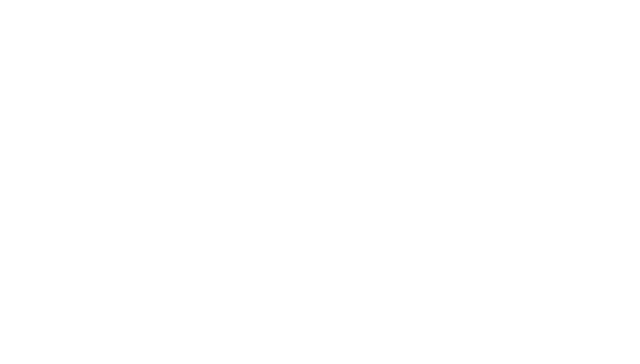
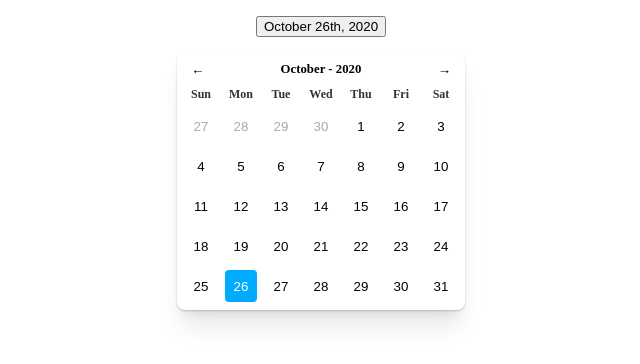
Before and after one commit to ruska-/WDS-Date-Picker, a plain HTML site: page index.html in a window 1280 px wide. Shown: the whole page, without its empty margins (319-959 px from the left). Drawn offline with Linux system fonts and the light colour scheme.

Commit message:
styles file

```diff
--- a/index.html
+++ b/index.html
@@ -1,12 +1,75 @@
 <!DOCTYPE html>
 <html lang="en">
 <head>
-    <meta charset="UTF-8">
-    <meta http-equiv="X-UA-Compatible" content="IE=edge">
-    <meta name="viewport" content="width=device-width, initial-scale=1.0">
-    <title>Document</title>
+  <title>Date Picker</title>
+  <link rel="stylesheet" href="styles.css">
+  <style>
+    .date-picker.show {
+      display: block;
+    }
+
+    .date.selected {
+      background-color: hsl(200, 100%, 50%);
+      color: white;
+    }
+  </style>
 </head>
 <body>
-
+  <div class="date-picker-container">
+    <button class="date-picker-button">October 26th, 2020</button>
+    <div class="date-picker show">
+      <div class="date-picker-header">
+        <button class="prev-month-button month-button">&larr;</button>
+        <div class="current-month">October - 2020</div>
+        <button class="next-month-button month-button">&rarr;</button>
+      </div>
+      <div class="date-picker-grid-header date-picker-grid">
+        <div>Sun</div>
+        <div>Mon</div>
+        <div>Tue</div>
+        <div>Wed</div>
+        <div>Thu</div>
+        <div>Fri</div>
+        <div>Sat</div>
+      </div>
+      <div class="date-picker-grid-dates date-picker-grid">
+        <button class="date date-picker-other-month-date">27</button>
+        <button class="date date-picker-other-month-date">28</button>
+        <button class="date date-picker-other-month-date">29</button>
+        <button class="date date-picker-other-month-date">30</button>
+        <button class="date">1</button>
+        <button class="date">2</button>
+        <button class="date">3</button>
+        <button class="date">4</button>
+        <button class="date">5</button>
+        <button class="date">6</button>
+        <button class="date">7</button>
+        <button class="date">8</button>
+        <button class="date">9</button>
+        <button class="date">10</button>
+        <button class="date">11</button>
+        <button class="date">12</button>
+        <button class="date">13</button>
+        <button class="date">14</button>
+        <button class="date">15</button>
+        <button class="date">16</button>
+        <button class="date">17</button>
+        <button class="date">18</button>
+        <button class="date">19</button>
+        <button class="date">20</button>
+        <button class="date">21</button>
+        <button class="date">22</button>
+        <button class="date">23</button>
+        <button class="date">24</button>
+        <button class="date">25</button>
+        <button class="date selected">26</button>
+        <button class="date">27</button>
+        <button class="date">28</button>
+        <button class="date">29</button>
+        <button class="date">30</button>
+        <button class="date">31</button>
+      </div>
+    </div>
+  </div>
 </body>
 </html>
--- /dev/null
+++ b/styles.css
@@ -0,0 +1,88 @@
+body {
+  margin: 0;
+  margin-top: 1rem;
+  display: flex;
+  justify-content: center;
+}
+
+.date-picker-container {
+  position: relative;
+  display: inline-block;
+}
+
+.date-picker-button {
+  cursor: pointer;
+}
+
+.date-picker {
+  display: none;
+  position: absolute;
+  margin-top: 1rem;
+  top: 100%;
+  transform: translateX(-50%);
+  left: 50%;
+  padding: .5rem;
+  border-radius: .5rem;
+  box-shadow: 0 1px 2px 0 rgba(0, 0, 0, 0.05), 0 1px 3px 0 rgba(0, 0, 0, 0.1), 0 1px 2px 0 rgba(0, 0, 0, 0.06), 0 20px 25px -5px rgba(0, 0, 0, 0.1), 0 10px 10px -5px rgba(0, 0, 0, 0.04);
+  background-color: white;
+}
+
+.date-picker-header {
+  display: flex;
+  justify-content: space-between;
+  font-weight: bold;
+  font-size: .8rem;
+  align-items: center;
+}
+
+.date-picker-grid {
+  display: grid;
+  gap: .5rem;
+  grid-template-columns: repeat(7, 2rem);
+  grid-auto-rows: 2rem;
+}
+
+.date-picker-grid > * {
+  display: flex;
+  justify-content: center;
+  align-items: center;
+  width: 100%;
+  height: 100%;
+}
+
+.date-picker-grid-header {
+  font-weight: bold;
+  font-size: .75rem;
+  color: #333;
+}
+
+.date-picker-grid-dates {
+  color: #555;
+}
+
+.date-picker-other-month-date {
+  color: #AAA;
+}
+
+.date-picker-grid-dates > .date {
+  cursor: pointer;
+  border-radius: .25rem;
+  border: none;
+  background: none;
+}
+
+.date-picker-grid-dates > *:hover {
+  background-color: hsl(200, 100%, 80%);
+  color: black;
+}
+
+.month-button {
+  background: none;
+  border: none;
+  cursor: pointer;
+}
+
+.month-button:hover {
+  box-shadow: 0 1px 3px 0 rgba(0, 0, 0, 0.1), 0 1px 2px 0 rgba(0, 0, 0, 0.06);
+  border-radius: .5rem;
+}
```
